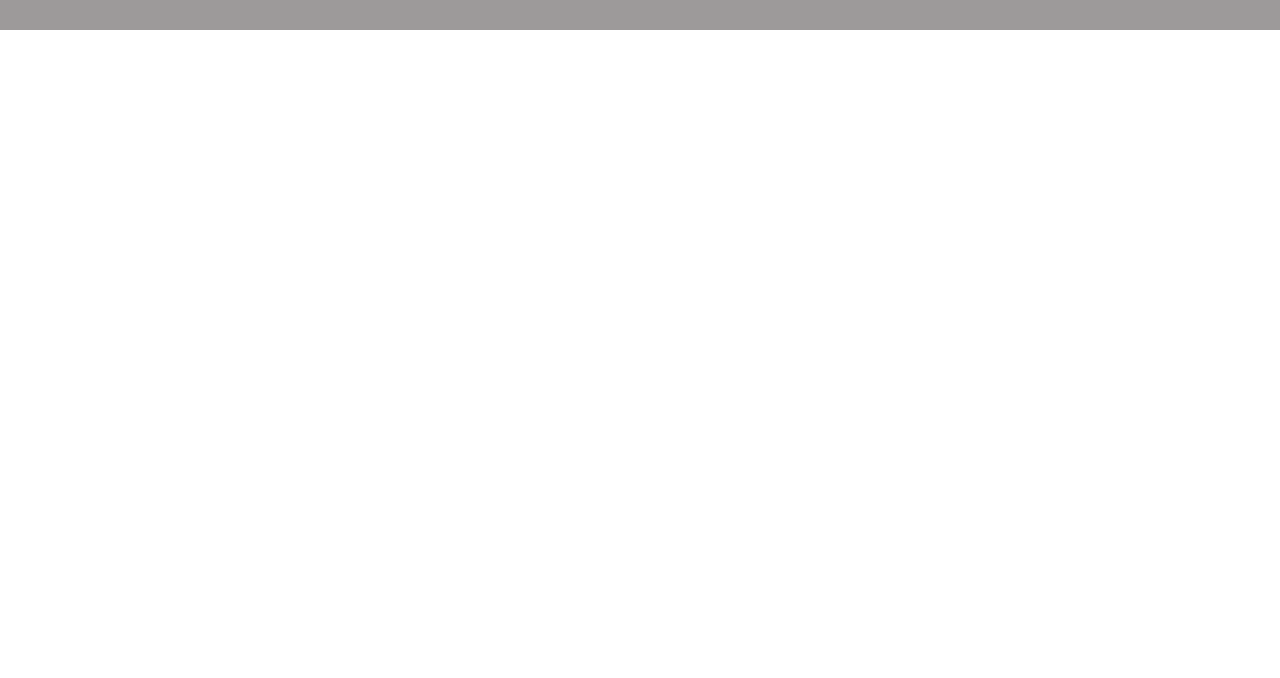
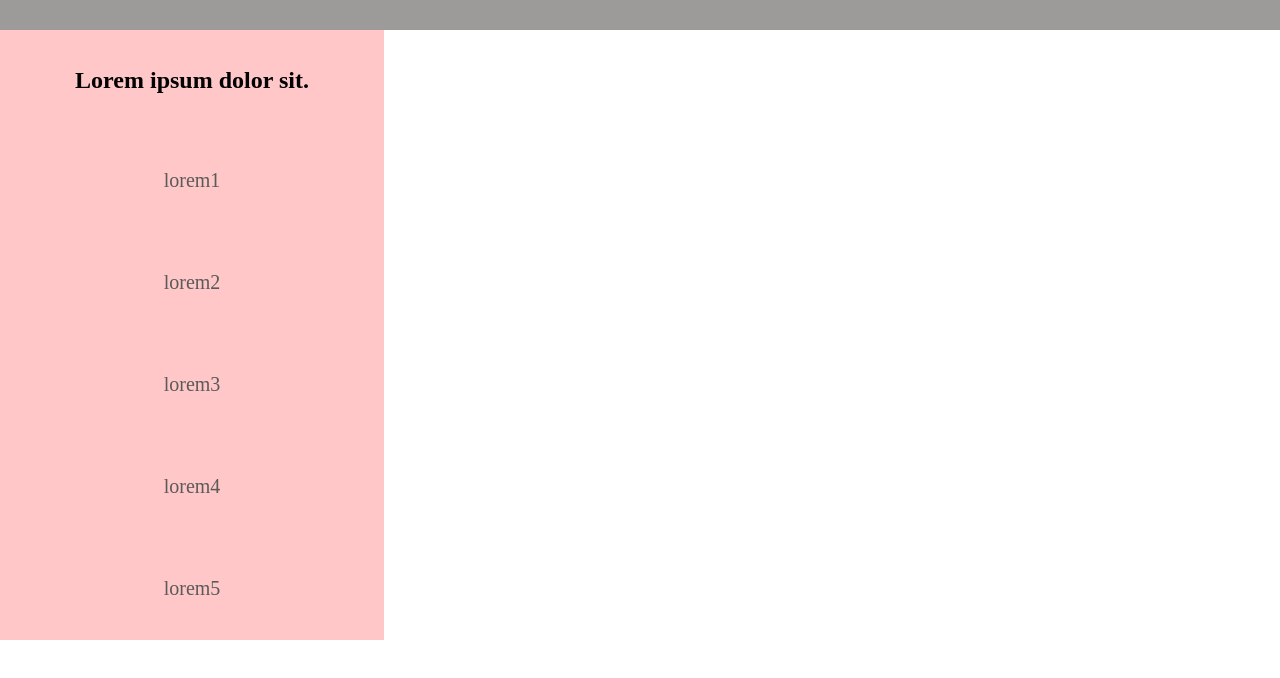
Before and after one commit to Romantic03/homework9-Git, a plain HTML site: page index.html in a window 1280 px wide. Shown: the part 70-748 px from the top of the page. Drawn offline with Linux system fonts and the light colour scheme.

Commit message:
added main and box1

```diff
--- a/index.html
+++ b/index.html
@@ -10,5 +10,19 @@
     <header>
         <h1>Lorem, ipsum dolor.</h1>
     </header>
+    <main>
+        <div class="box1">
+            <h2>
+                Lorem ipsum dolor sit.
+            </h2>
+            <ul>
+                <li><a href="#">lorem1</a></li>
+                <li><a href="#">lorem2</a></li>
+                <li><a href="#">lorem3</a></li>
+                <li><a href="#">lorem4</a></li>
+                <li><a href="#">lorem5</a></li>
+            </ul>
+        </div>
+    </main>
 </body>
 </html>
--- a/style.css/style.css
+++ b/style.css/style.css
@@ -9,3 +9,16 @@ header{
     line-height: 100px;
     background: #504c4c8f;
 }
+
+.box1{
+    width: 30%;
+    background: #ff000038;
+    text-align: center;
+    line-height: 100px;
+}
+
+.box1 a{
+    text-decoration: none;
+    font-size: 20px;
+    color: rgb(90, 90, 90);
+}
```
